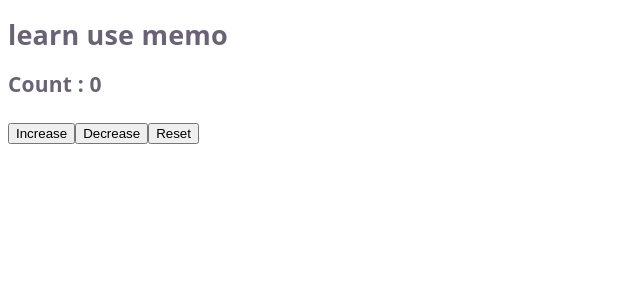
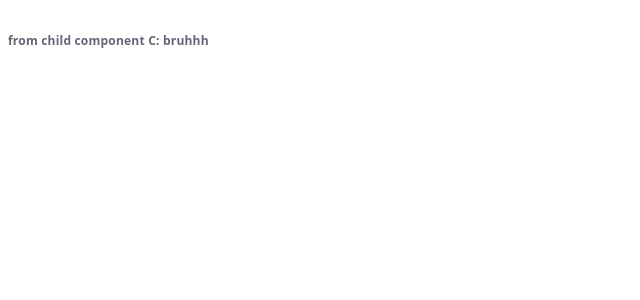
Before and after one commit to rudraksh-codes/ReactDRFProj, a React (Vite) app in the folder my-react-project/: page / in a window 1280 px wide. Shown: the top 300 px of the page, without its empty margins (0-640 px from the left). Built offline with nearby package versions, Linux system fonts and the light colour scheme.

Commit message:
feat: prop drilling problem(repeat the injection

```diff
--- a/my-react-project/src/App.jsx
+++ b/my-react-project/src/App.jsx
@@ -8,6 +8,7 @@ import LearnUseState from './components/LearnUseState.jsx'
 import CounterApp from './components/CounterApp.jsx'
 import LearnUseEffect from './components/LearnUseEffect.jsx'
 import LearnUseMemo from './components/LearnUseMemo.jsx'
+import ChildA from './components/ChildA.jsx'
 
 
 
@@ -31,7 +32,8 @@ function App() {
       {/* <LearnUseState /> */}
       {/* <CounterApp /> */}
       {/* <LearnUseEffect/> */}
-      <LearnUseMemo/>
+      {/* <LearnUseMemo/> */}
+      <ChildA data='bruhhh'/>
 
     </>
   )
--- /dev/null
+++ b/my-react-project/src/components/ChildA.jsx
@@ -0,0 +1,12 @@
+import React from 'react'
+import ChildB from './ChildB'
+
+const ChildA = (props) => {
+  return (
+    <>
+        <ChildB data_dash={props.data}/>
+    </>
+  )
+}
+
+export default ChildA
--- /dev/null
+++ b/my-react-project/src/components/ChildB.jsx
@@ -0,0 +1,12 @@
+import React from 'react'
+import ChildC from './ChildC'
+
+const ChildB = (props) => {
+  return (
+    <>
+        <ChildC data_dash_dash = {props.data_dash} />
+    </>
+  )
+}
+
+export default ChildB
--- /dev/null
+++ b/my-react-project/src/components/ChildC.jsx
@@ -0,0 +1,11 @@
+import React from 'react'
+
+const ChildC = (props) => {
+  return (
+    <>
+        <h6>from child component C: {props.data_dash_dash}</h6>
+    </>
+  )
+}
+
+export default ChildC
```
